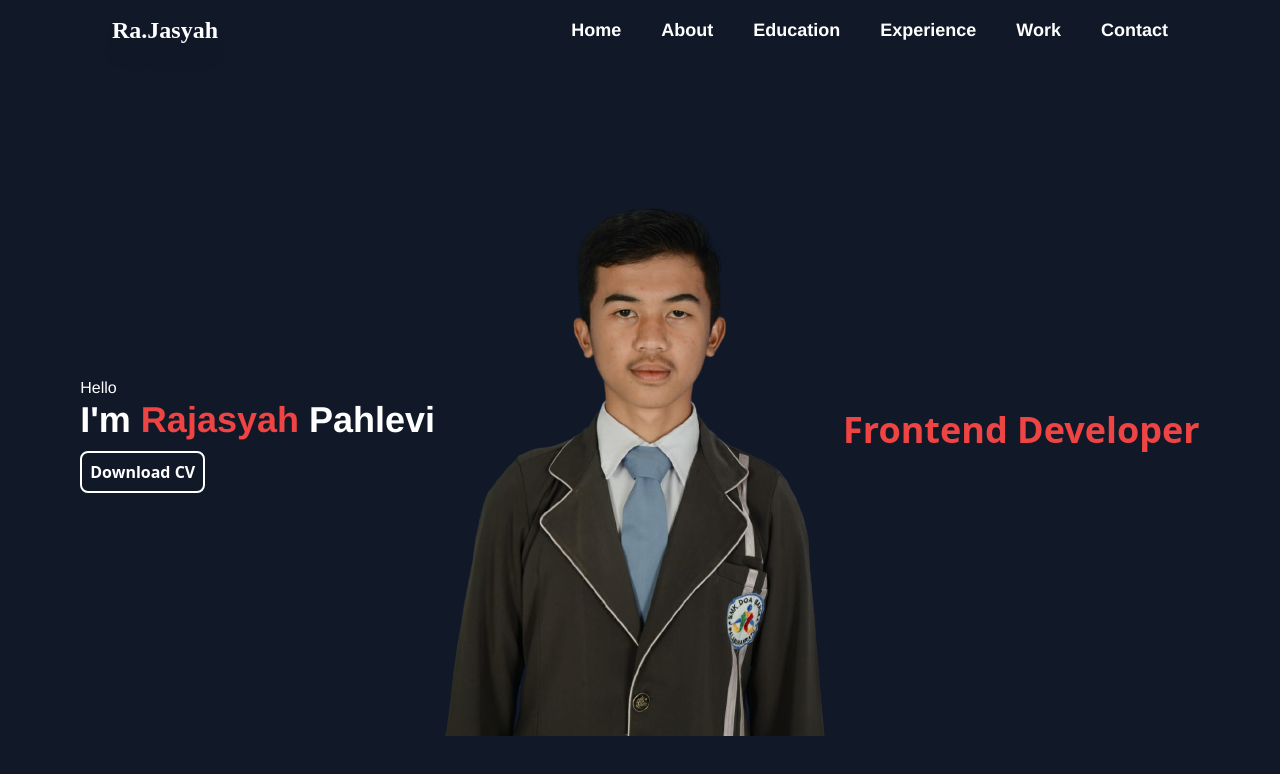
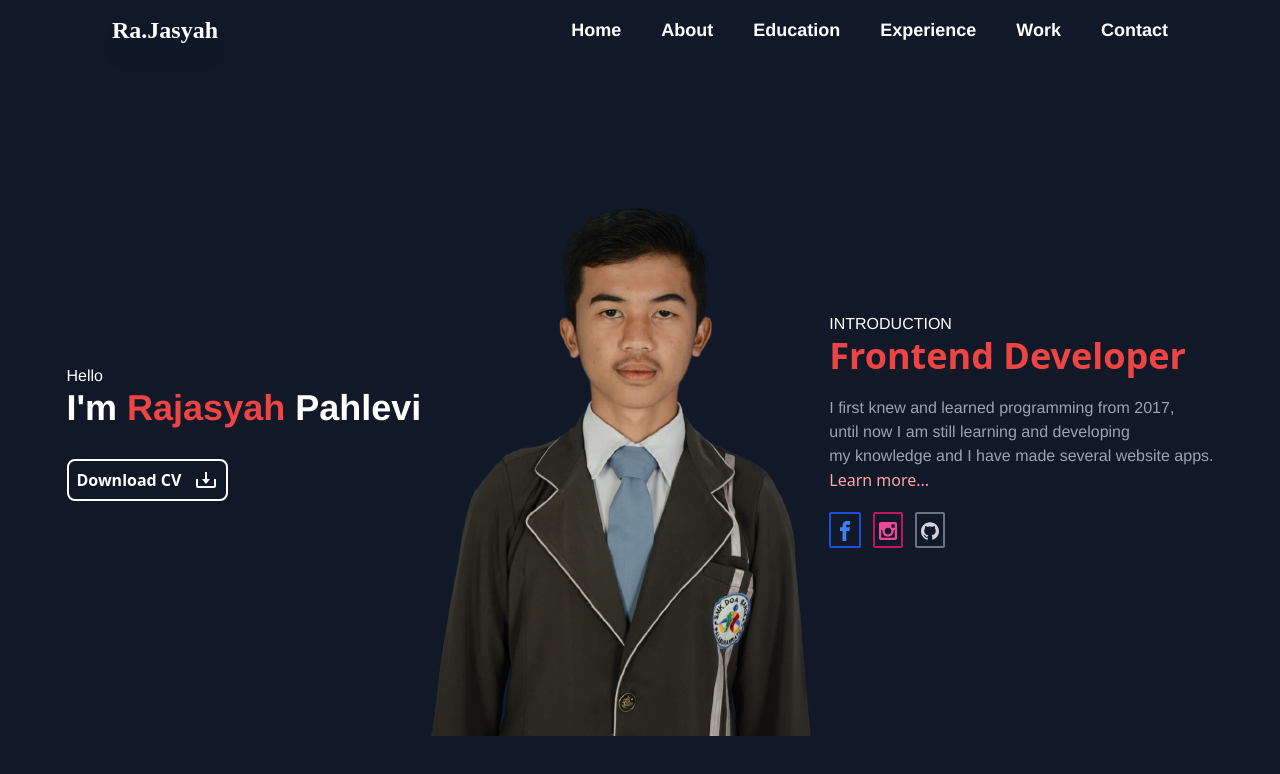
Before and after one commit to rajasyah/personal-port, a React (Create React App) app: page / in a window 1280 px wide. Shown: the top 774 px of the page. Built offline with nearby package versions, Linux system fonts and the light colour scheme.

Commit message:
complete home page

```diff
--- a/package.json
+++ b/package.json
@@ -8,6 +8,7 @@
     "@testing-library/user-event": "^13.5.0",
     "react": "^17.0.2",
     "react-dom": "^17.0.2",
+    "react-icons": "^4.3.1",
     "react-router-dom": "^6.2.2",
     "react-scripts": "5.0.0",
     "web-vitals": "^2.1.4"
--- a/src/pages/Home.js
+++ b/src/pages/Home.js
@@ -2,13 +2,15 @@ import React from "react";
 import { Link } from "react-router-dom";
 import img from "../assets/rajasyah.png";
 import doc from "../assets/rajasyah-portfolio.pdf";
+import { BiDownload } from "react-icons/bi";
+import { ImFacebook, ImInstagram, ImGithub } from "react-icons/im";
 
 const Home = () => {
   return (
     <div className="container-page">
       <div>
         <p className="text-white font-body">Hello</p>
-        <h1 className="text-4xl text-white font-body font-bold mb-5">
+        <h1 className="text-4xl text-white font-body font-bold mb-10">
           I'm <span className="text-red-500">Rajasyah</span> Pahlevi
         </h1>
         <Link
@@ -17,14 +19,48 @@ const Home = () => {
           target="_blank"
           className="text-white font-bold border-white border-2 p-2 rounded-lg hover:bg-red-800"
         >
-          Download CV
+          Download CV <BiDownload className="inline mb-1 ml-2 text-2xl" />
         </Link>
       </div>
       <div>
         <img src={img} alt="rajasyah" />
       </div>
       <div>
-        <h1 className="text-4xl text-red-500 font-bold">Frontend Developer</h1>
+        <p className="text-white font-body">INTRODUCTION</p>
+        <h1 className="text-4xl text-red-500 font-bold mb-5">
+          Frontend Developer
+        </h1>
+        <p className="text-gray-400 font-body ">
+          I first knew and learned programming from 2017, <br /> until now I am
+          still learning and developing <br /> my knowledge and I have made
+          several website apps.
+        </p>
+        <Link className="text-red-300" to="/about">
+          Learn more...
+        </Link>
+        <div className="flex gap-3 mt-5">
+          <Link
+            to=""
+            target="_blank"
+            className="font-bold border-blue-700 border-2 p-1 rounded-sm hover:bg-blue-800"
+          >
+            <ImFacebook className="inline text-xl text-blue-500 hover:text-white" />
+          </Link>
+          <Link
+            to=""
+            target="_blank"
+            className="font-bold border-pink-700 border-2 p-1 rounded-sm hover:bg-pink-800"
+          >
+            <ImInstagram className="inline text-lg text-pink-500 hover:text-white" />
+          </Link>
+          <Link
+            to=""
+            target="_blank"
+            className="font-bold border-gray-500 border-2 p-1 rounded-sm hover:bg-black"
+          >
+            <ImGithub className="inline text-lg text-gray-300 hover:text-white" />
+          </Link>
+        </div>
       </div>
     </div>
   );
```
Also changed, not shown: 1 other file (tests, documents, lock files or other folders).
